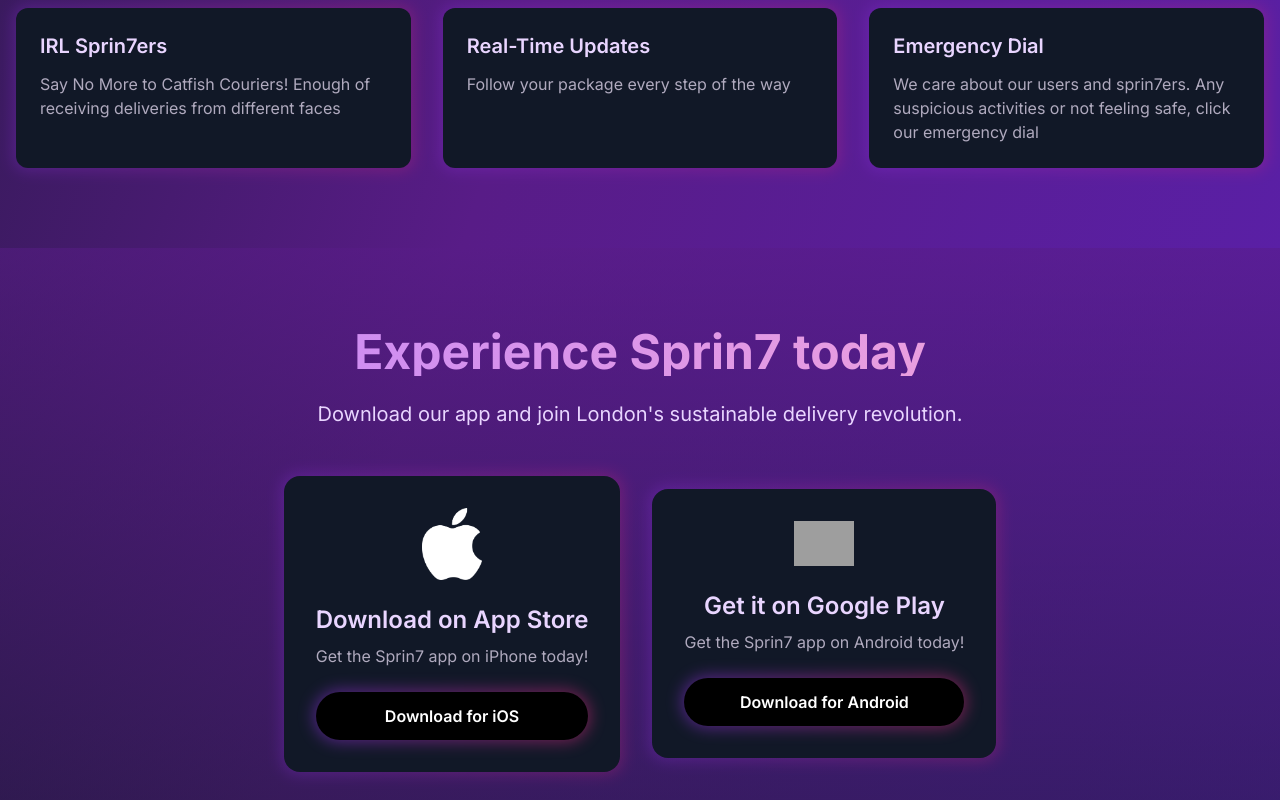
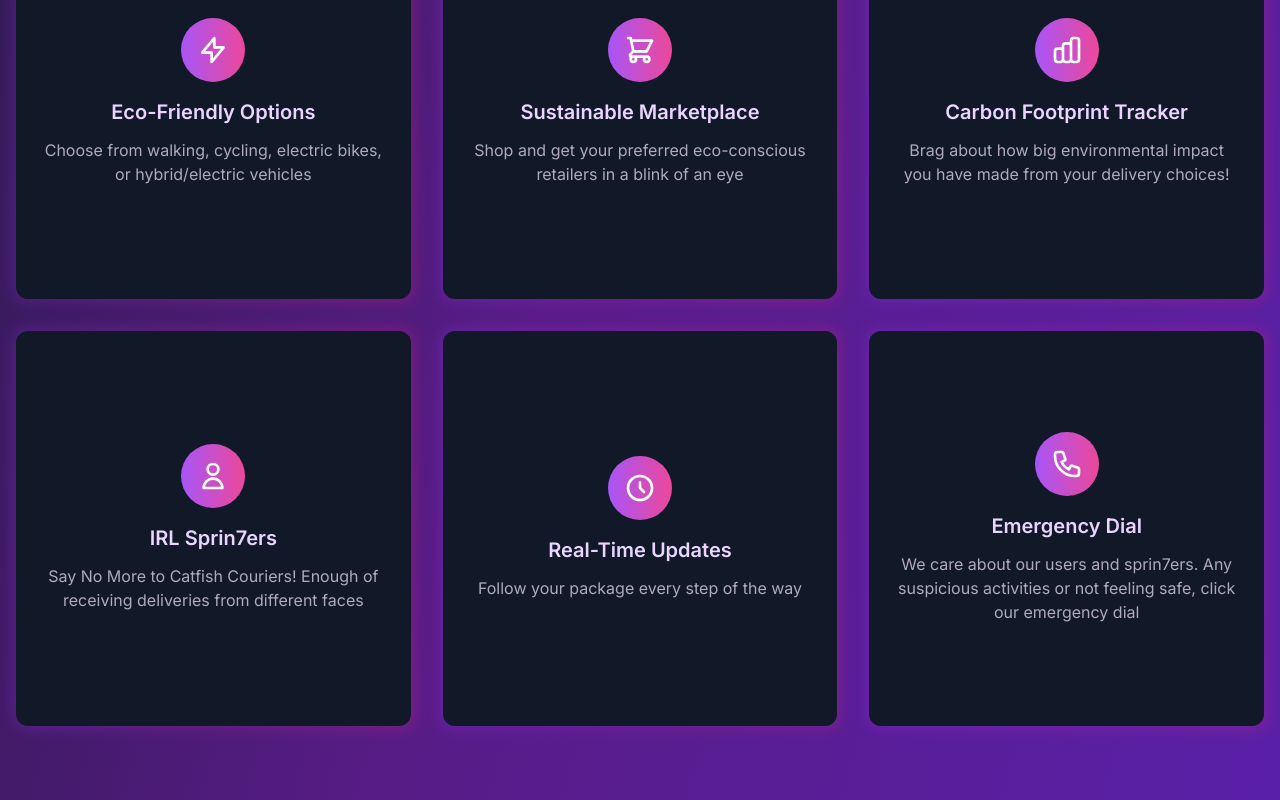
Before and after one commit to satyam3196/sprin7-website, a Next.js app: page / in a window 1280 px wide. Shown: the part 2320-3120 px from the top of the page. Built offline with nearby package versions, Linux system fonts and the light colour scheme; grey boxes are pictures that could not be loaded.

Commit message:
Font fix

```diff
--- a/app/pages/home.tsx
+++ b/app/pages/home.tsx
@@ -149,13 +149,15 @@
           viewport={{ once: true }}
           className="container mx-auto px-4 relative"
         >
-          <div className="max-w-3xl mx-auto text-center space-y-8">
+          <div className="max-w-3xl mx-auto">
+            <div className="bg-gray-900 rounded-2xl p-8 shadow-xl">
               <h2 className="text-5xl font-bold mb-8 bg-clip-text text-transparent bg-gradient-to-r from-purple-400 to-pink-300">
                 'Cool' Way to Get your Stuff and Save the Earth
               </h2>
               <p className="text-xl text-purple-100/80 leading-relaxed text-justify">
                 At Sprin7, both as a user and Sprin7er, we're together committed to revolutionising urban logistics through swift, safe, and sustainable practices. Our system will ensure the delivery process meets the zero or low-emission transportation methods, reduce the carbon footprint. Just use and enjoy our delivery service, you will experience how 'easy peasy lemon squeezy' to manifest cleaner, greener, and safer communities.
               </p>
+            </div>
           </div>
         </motion.div>
       </section>
@@ -185,10 +187,13 @@
                   initial: { opacity: 0, scale: 0.9 },
                   animate: { opacity: 1, scale: 1, transition: { delay: index * 0.1 } }
                 }}
-                className="group relative"
+                className="group relative aspect-square"
               >
                 <div className="absolute -inset-0.5 bg-gradient-to-r from-purple-600 to-pink-600 rounded-xl blur opacity-30 group-hover:opacity-100 transition duration-500"></div>
-                <div className="relative bg-gray-900 rounded-xl p-6 h-full hover:transform hover:scale-[1.02] transition duration-300">
+                <div className="relative bg-gray-900 rounded-xl p-6 h-full hover:transform hover:scale-[1.02] transition duration-300 flex flex-col items-center justify-center text-center">
+                  <div className="w-16 h-16 bg-gradient-to-r from-purple-500 to-pink-500 rounded-full flex items-center justify-center mb-4">
+                    {feature.icon}
+                  </div>
                   <h3 className="text-xl font-semibold mb-3 text-purple-200">{feature.title}</h3>
                   <p className="text-purple-100/70">{feature.description}</p>
                 </div>
@@ -208,7 +213,7 @@
           className="container mx-auto px-4 text-center relative"
         >
           <h2 className="text-5xl font-bold mb-6 bg-clip-text text-transparent bg-gradient-to-r from-purple-400 to-pink-300">
-            Experience Sprin7 today
+            Experience Sprin7 today!
           </h2>
           <p className="text-xl mb-12 text-purple-200">
             Download our app and join London's sustainable delivery revolution.
@@ -220,10 +225,10 @@
               initial={{ opacity: 0, x: -20 }}
               whileInView={{ opacity: 1, x: 0 }}
               viewport={{ once: true }}
-              className="group relative"
+              className="group relative w-full max-w-sm"
             >
               <div className="absolute -inset-0.5 bg-gradient-to-r from-purple-600 to-pink-600 rounded-2xl blur opacity-30 group-hover:opacity-100 transition duration-500"></div>
-              <div className="relative bg-gray-900 rounded-2xl p-8 w-full max-w-sm">
+              <div className="relative bg-gray-900 rounded-2xl p-8 h-full">
                 <div className="flex items-center justify-center mb-6">
                   <Image
                     src="/apple-14-white.png"
@@ -233,8 +238,6 @@
                     className="relative"
                   />
                 </div>
-                <h3 className="text-2xl font-semibold text-purple-200 mb-2">Download on App Store</h3>
-                <p className="text-purple-100/70 mb-6">Get the Sprin7 app on iPhone today!</p>
                 <Link
                   href="#"
                   className="relative inline-flex group w-full justify-center"
@@ -252,10 +255,10 @@
               initial={{ opacity: 0, x: 20 }}
               whileInView={{ opacity: 1, x: 0 }}
               viewport={{ once: true }}
-              className="group relative"
+              className="group relative w-full max-w-sm"
             >
               <div className="absolute -inset-0.5 bg-gradient-to-r from-purple-600 to-pink-600 rounded-2xl blur opacity-30 group-hover:opacity-100 transition duration-500"></div>
-              <div className="relative bg-gray-900 rounded-2xl p-8 w-full max-w-sm">
+              <div className="relative bg-gray-900 rounded-2xl p-8 h-full">
                 <div className="flex items-center justify-center mb-6">
                   <Image
                     src="/android-official.svg"
@@ -265,8 +268,6 @@
                     className="relative"
                   />
                 </div>
-                <h3 className="text-2xl font-semibold text-purple-200 mb-2">Get it on Google Play</h3>
-                <p className="text-purple-100/70 mb-6">Get the Sprin7 app on Android today!</p>
                 <Link
                   href="#"
                   className="relative inline-flex group w-full justify-center"
@@ -372,6 +373,10 @@
           description: "Follow your delivery's journey from pickup point to destination"
         },
         {
+          title: "Get Instant Proof of Delivery",
+          description: "Receive immediate confirmation and digital receipt of your completed delivery"
+        },
+  {
     title: "Share your Feedback",
     description: "Give us your honest feedback on how you find the Sprin7er who delivers your items"
   }
@@ -380,27 +385,57 @@
 const features = [
   {
     title: "Eco-Friendly Options",
-    description: "Choose from walking, cycling, electric bikes, or hybrid/electric vehicles"
+    description: "Choose from walking, cycling, electric bikes, or hybrid/electric vehicles",
+    icon: (
+      <svg xmlns="http://www.w3.org/2000/svg" className="h-8 w-8 text-white" fill="none" viewBox="0 0 24 24" stroke="currentColor">
+        <path strokeLinecap="round" strokeLinejoin="round" strokeWidth={2} d="M13 10V3L4 14h7v7l9-11h-7z" />
+      </svg>
+    )
   },
   {
     title: "Sustainable Marketplace",
-    description: "Shop and get your preferred eco-conscious retailers in a blink of an eye"
+    description: "Shop and get your preferred eco-conscious retailers in a blink of an eye",
+    icon: (
+      <svg xmlns="http://www.w3.org/2000/svg" className="h-8 w-8 text-white" fill="none" viewBox="0 0 24 24" stroke="currentColor">
+        <path strokeLinecap="round" strokeLinejoin="round" strokeWidth={2} d="M3 3h2l.4 2M7 13h10l4-8H5.4M7 13L5.4 5M7 13l-2.293 2.293c-.63.63-.184 1.707.707 1.707H17m0 0a2 2 0 100 4 2 2 0 000-4zm-8 2a2 2 0 11-4 0 2 2 0 014 0z" />
+      </svg>
+    )
   },
   {
     title: "Carbon Footprint Tracker",
-    description: "Brag about how big environmental impact you have made from your delivery choices!"
+    description: "Brag about how big environmental impact you have made from your delivery choices!",
+    icon: (
+      <svg xmlns="http://www.w3.org/2000/svg" className="h-8 w-8 text-white" fill="none" viewBox="0 0 24 24" stroke="currentColor">
+        <path strokeLinecap="round" strokeLinejoin="round" strokeWidth={2} d="M9 19v-6a2 2 0 00-2-2H5a2 2 0 00-2 2v6a2 2 0 002 2h2a2 2 0 002-2zm0 0V9a2 2 0 012-2h2a2 2 0 012 2v10m-6 0a2 2 0 002 2h2a2 2 0 002-2m0 0V5a2 2 0 012-2h2a2 2 0 012 2v14a2 2 0 01-2 2h-2a2 2 0 01-2-2z" />
+      </svg>
+    )
   },
   {
     title: "IRL Sprin7ers",
-    description: "Say No More to Catfish Couriers! Enough of receiving deliveries from different faces"
+    description: "Say No More to Catfish Couriers! Enough of receiving deliveries from different faces",
+    icon: (
+      <svg xmlns="http://www.w3.org/2000/svg" className="h-8 w-8 text-white" fill="none" viewBox="0 0 24 24" stroke="currentColor">
+        <path strokeLinecap="round" strokeLinejoin="round" strokeWidth={2} d="M16 7a4 4 0 11-8 0 4 4 0 018 0zM12 14a7 7 0 00-7 7h14a7 7 0 00-7-7z" />
+      </svg>
+    )
   },
   {
     title: "Real-Time Updates",
-    description: "Follow your package every step of the way"
+    description: "Follow your package every step of the way",
+    icon: (
+      <svg xmlns="http://www.w3.org/2000/svg" className="h-8 w-8 text-white" fill="none" viewBox="0 0 24 24" stroke="currentColor">
+        <path strokeLinecap="round" strokeLinejoin="round" strokeWidth={2} d="M12 8v4l3 3m6-3a9 9 0 11-18 0 9 9 0 0118 0z" />
+      </svg>
+    )
   },
   {
     title: "Emergency Dial",
-    description: "We care about our users and sprin7ers. Any suspicious activities or not feeling safe, click our emergency dial"
+    description: "We care about our users and sprin7ers. Any suspicious activities or not feeling safe, click our emergency dial",
+    icon: (
+      <svg xmlns="http://www.w3.org/2000/svg" className="h-8 w-8 text-white" fill="none" viewBox="0 0 24 24" stroke="currentColor">
+        <path strokeLinecap="round" strokeLinejoin="round" strokeWidth={2} d="M3 5a2 2 0 012-2h3.28a1 1 0 01.948.684l1.498 4.493a1 1 0 01-.502 1.21l-2.257 1.13a11.042 11.042 0 005.516 5.516l1.13-2.257a1 1 0 011.21-.502l4.493 1.498a1 1 0 01.684.949V19a2 2 0 01-2 2h-1C9.716 21 3 14.284 3 6V5z" />
+      </svg>
+    )
   }
 ]
 
--- a/app/pages/services.tsx
+++ b/app/pages/services.tsx
@@ -90,7 +90,7 @@
           >
             <motion.h1
               variants={fadeInUp}
-              className="text-5xl md:text-7xl font-bold text-center bg-clip-text text-transparent bg-gradient-to-r from-purple-400 to-pink-300"
+              className="text-5xl font-bold text-center bg-clip-text text-transparent bg-gradient-to-r from-purple-400 to-pink-300"
             >
               Delivery Options
             </motion.h1>
--- a/app/pages/sustainability.tsx
+++ b/app/pages/sustainability.tsx
@@ -70,7 +70,7 @@
           >
             <motion.h1
               variants={fadeInUp}
-              className="text-5xl md:text-7xl font-bold bg-clip-text text-transparent bg-gradient-to-r from-purple-400 to-pink-300"
+              className="text-5xl font-bold bg-clip-text text-transparent bg-gradient-to-r from-purple-400 to-pink-300"
             >
               Our Commitment
             </motion.h1>
@@ -91,7 +91,7 @@
             initial={{ opacity: 0, y: 20 }}
             whileInView={{ opacity: 1, y: 0 }}
             viewport={{ once: true }}
-            className="text-4xl font-bold text-center mb-16 bg-clip-text text-transparent bg-gradient-to-r from-purple-400 to-pink-300"
+            className="text-5xl font-bold text-center mb-16 bg-clip-text text-transparent bg-gradient-to-r from-purple-400 to-pink-300"
           >
             Our Impact
           </motion.h2>
@@ -110,7 +110,7 @@
             initial={{ opacity: 0, y: 20 }}
             whileInView={{ opacity: 1, y: 0 }}
             viewport={{ once: true }}
-            className="text-4xl font-bold text-center mb-16 bg-clip-text text-transparent bg-gradient-to-r from-purple-400 to-pink-300"
+            className="text-5xl font-bold text-center mb-16 bg-clip-text text-transparent bg-gradient-to-r from-purple-400 to-pink-300"
           >
             Initiatives
           </motion.h2>
@@ -148,7 +148,7 @@
             initial={{ opacity: 0, y: 20 }}
             whileInView={{ opacity: 1, y: 0 }}
             viewport={{ once: true }}
-            className="text-4xl font-bold text-center mb-16 bg-clip-text text-transparent bg-gradient-to-r from-purple-400 to-pink-300"
+            className="text-5xl font-bold text-center mb-16 bg-clip-text text-transparent bg-gradient-to-r from-purple-400 to-pink-300"
           >
             Goals for 2027
           </motion.h2>
```
Also changed, not shown: app/pages/about.tsx (+5 -5 lines), urja points.txt (added). Lines whose indentation alone changed are shown as unchanged.
